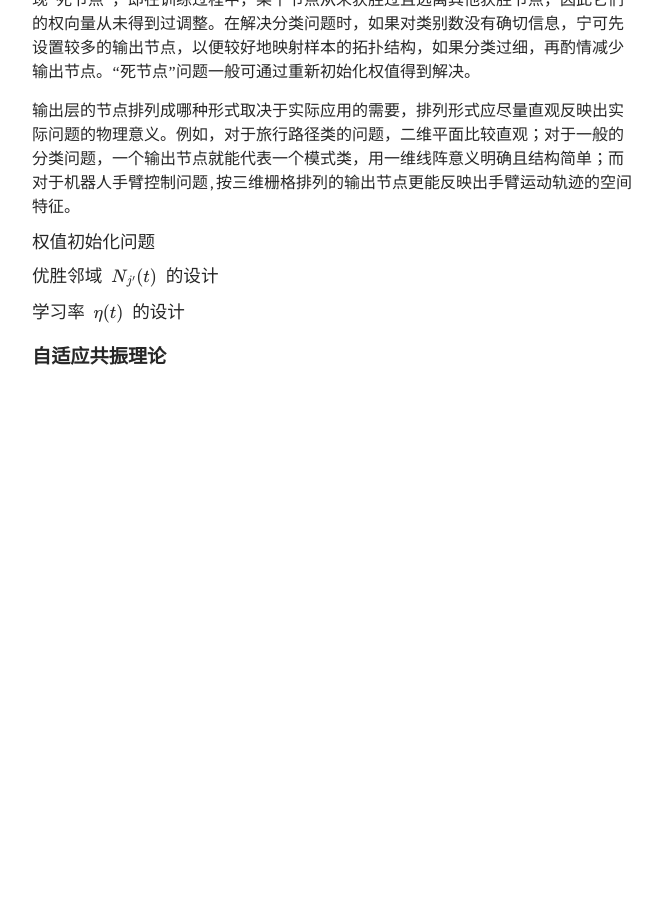
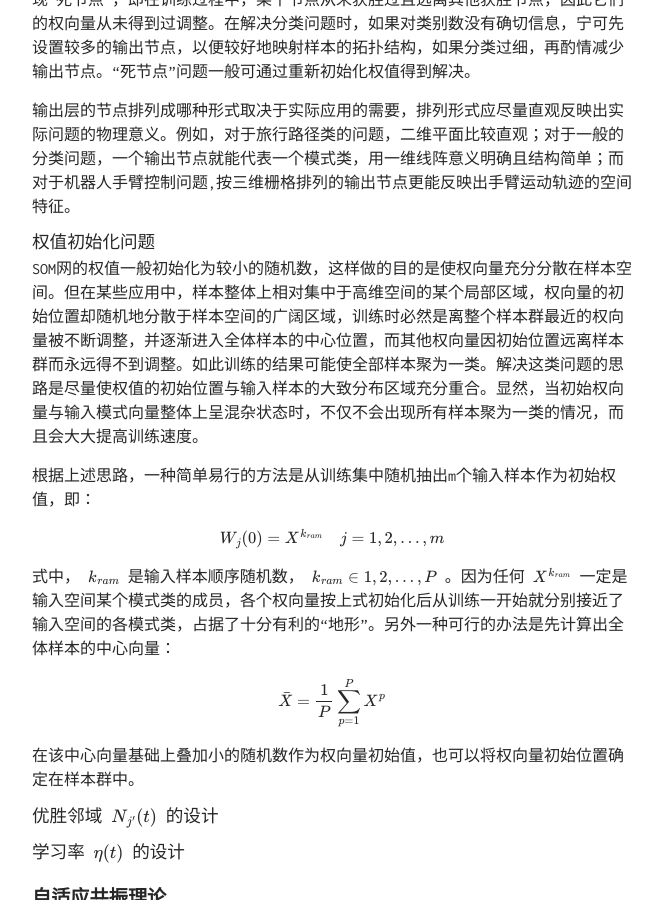
Before and after one commit to TobiahShaw/TobiahShaw.github.io, a Jekyll site: the page built from _posts/2019-10-26-NN-of-Competitive learning.md, in a window 1280 px wide and 900 px high, scrolled down 9039 px. Shown: the whole window, without its empty margins (308-970 px from the left). Built offline with Jekyll 4.4.1, drawn with Linux system fonts in a browser that asks for light colours; our own code applies the rules of GitHub Pages for plain Markdown files; formulas are drawn with MathJax 3; before the commit the page ends 9501 px from its top, so only the background shows below that.

Commit message:
problem of weight initialization

```diff
--- a/_posts/2019-10-26-NN-of-Competitive learning.md
+++ b/_posts/2019-10-26-NN-of-Competitive learning.md
@@ -207,6 +207,18 @@ SOM网输入层的设计与BP网相似，而输出层的设计以及网络参数
 
 #### 权值初始化问题
 
+SOM网的权值一般初始化为较小的随机数，这样做的目的是使权向量充分分散在样本空间。但在某些应用中，样本整体上相对集中于高维空间的某个局部区域，权向量的初始位置却随机地分散于样本空间的广阔区域，训练时必然是离整个样本群最近的权向量被不断调整，并逐渐进入全体样本的中心位置，而其他权向量因初始位置远离样本群而永远得不到调整。如此训练的结果可能使全部样本聚为一类。解决这类问题的思路是尽量使权值的初始位置与输入样本的大致分布区域充分重合。显然，当初始权向量与输入模式向量整体上呈混杂状态时，不仅不会出现所有样本聚为一类的情况，而且会大大提高训练速度。
+
+根据上述思路，一种简单易行的方法是从训练集中随机抽出m个输入样本作为初始权值，即：
+
+$$ W_j(0) = X^{k_{ram}} \quad j=1,2,\dots,m $$
+
+式中， $ k_{ram} $ 是输入样本顺序随机数， $ k_{ram} \in \{1,2,\dots,P\} $ 。因为任何 $ X^{k_{ram}} $ 一定是输入空间某个模式类的成员，各个权向量按上式初始化后从训练一开始就分别接近了输入空间的各模式类，占据了十分有利的“地形”。另外一种可行的办法是先计算出全体样本的中心向量：
+
+$$ \bar{X} = \frac{1}{P} \sum_{p=1}^P X^p $$
+
+在该中心向量基础上叠加小的随机数作为权向量初始值，也可以将权向量初始位置确定在样本群中。
+
 #### 优胜邻域 $ N_{j'}(t) $ 的设计
 
 #### 学习率 $ \eta (t) $ 的设计
```
